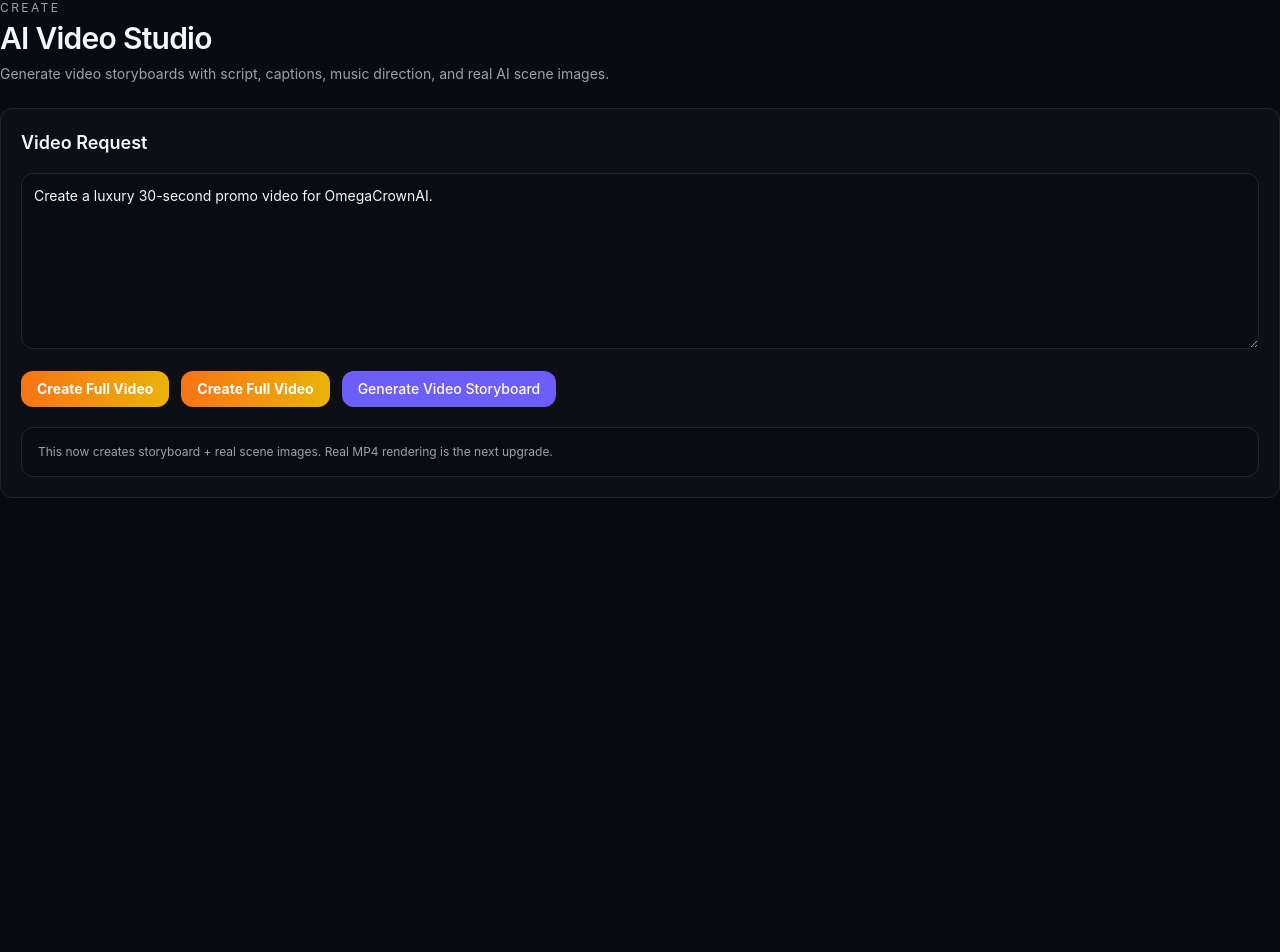
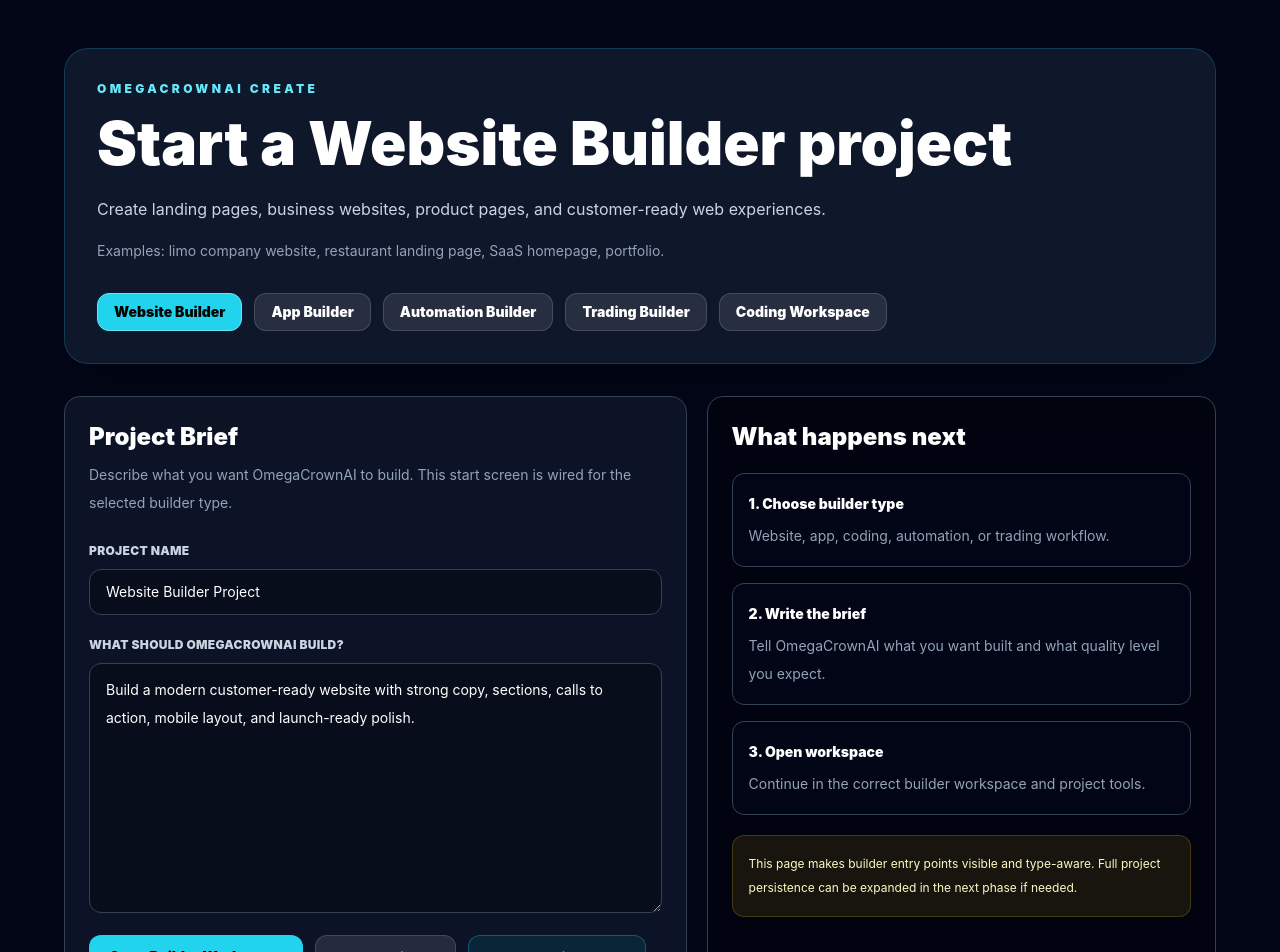
Before and after one commit to pbtransportcom-droid/omegacrownai-dashboard, a Next.js app in the folder omegacrownai-dashboard/: page /create in a window 1280 px wide. Shown: the top 952 px of the page. Before the commit the page ends 800 px from the top, so only its background shows below. Built offline with nearby package versions, Linux system fonts and the light colour scheme.

Commit message:
Wire builder start flow by type

```diff
--- a/omegacrownai-dashboard/app/build/page.tsx
+++ b/omegacrownai-dashboard/app/build/page.tsx
@@ -17,7 +17,7 @@
     title: "Coding Workspace",
     description:
       "Generate, edit, review, and ship code with OmegaCrownAI project workspaces.",
-    href: "/projects",
+    href: "/create?type=coding",
     badge: "Code",
   },
   {
@@ -66,10 +66,10 @@
               Start App Builder
             </a>
             <a
-              href="/projects"
+              href="/create?type=coding"
               className="rounded-xl border border-white/20 bg-white/10 px-5 py-3 text-sm font-black text-white hover:bg-white/20"
             >
-              Open Coding Workspace
+              Start Coding Workspace
             </a>
           </div>
         </div>
--- a/omegacrownai-dashboard/app/create/page.tsx
+++ b/omegacrownai-dashboard/app/create/page.tsx
@@ -1,10 +1,190 @@
-import { Suspense } from "react";
-import CreateClient from "@/components/create/CreateClient";
+const builderTypes = {
+  website: {
+    label: "Website Builder",
+    title: "Start a Website Builder project",
+    description:
+      "Create landing pages, business websites, product pages, and customer-ready web experiences.",
+    examples: "Examples: limo company website, restaurant landing page, SaaS homepage, portfolio.",
+    accent: "cyan",
+    defaultPrompt:
+      "Build a modern customer-ready website with strong copy, sections, calls to action, mobile layout, and launch-ready polish.",
+  },
+  app: {
+    label: "App Builder",
+    title: "Start an App Builder project",
+    description:
+      "Create dashboards, portals, SaaS apps, internal tools, and full-stack customer applications.",
+    examples: "Examples: CRM dashboard, booking portal, customer account app, analytics dashboard.",
+    accent: "purple",
+    defaultPrompt:
+      "Build a production-ready app with dashboard pages, data flows, clean UI, authentication-aware structure, and launch-ready polish.",
+  },
+  automation: {
+    label: "Automation Builder",
+    title: "Start an Automation Builder project",
+    description:
+      "Create workflows, AI agents, scheduled tasks, business pipelines, and operations automations.",
+    examples: "Examples: lead follow-up automation, content pipeline, reporting workflow, support workflow.",
+    accent: "blue",
+    defaultPrompt:
+      "Build an automation workflow with triggers, steps, safety checks, execution logs, and operational readiness.",
+  },
+  trading: {
+    label: "Trading Builder",
+    title: "Start a Trading Builder project",
+    description:
+      "Create trading dashboards, watchlists, alerts, forecast panels, market scanners, and King Trading System tools.",
+    examples: "Examples: crypto watchlist, stock forecast dashboard, alert system, trading research workspace.",
+    accent: "yellow",
+    defaultPrompt:
+      "Build a trading dashboard with watchlists, live market data, forecast quality, alerts, risk notes, and educational disclaimers.",
+  },
+  coding: {
+    label: "Coding Workspace",
+    title: "Start a Coding Workspace",
+    description:
+      "Generate, edit, review, and ship code inside OmegaCrownAI project workspaces.",
+    examples: "Examples: fix a Next.js route, build a React component, review API logic, ship a feature.",
+    accent: "slate",
+    defaultPrompt:
+      "Start a coding workspace for generating, editing, reviewing, testing, and shipping production code.",
+  },
+};
 
-export default function CreatePage() {
+function normalizeType(value?: string) {
+  if (!value) return "website";
+  if (value in builderTypes) return value as keyof typeof builderTypes;
+  if (value === "code") return "coding";
+  return "website";
+}
+
+export default function CreatePage({
+  searchParams,
+}: {
+  searchParams?: { type?: string };
+}) {
+  const type = normalizeType(searchParams?.type);
+  const selected = builderTypes[type];
+
   return (
-    <Suspense fallback={<div className="p-6 text-muted">Loading create engine...</div>}>
-      <CreateClient />
-    </Suspense>
+    <main className="min-h-screen bg-slate-950 px-6 py-12 text-white">
+      <section className="mx-auto max-w-6xl">
+        <div className="rounded-3xl border border-cyan-400/20 bg-slate-900 p-8 shadow-2xl shadow-black/30">
+          <p className="text-xs font-black uppercase tracking-[0.28em] text-cyan-300">
+            OmegaCrownAI Create
+          </p>
+          <h1 className="mt-4 text-4xl font-black md:text-6xl">
+            {selected.title}
+          </h1>
+          <p className="mt-5 max-w-3xl text-base leading-8 text-slate-300">
+            {selected.description}
+          </p>
+          <p className="mt-3 max-w-3xl text-sm leading-7 text-slate-400">
+            {selected.examples}
+          </p>
+
+          <div className="mt-7 flex flex-wrap gap-3">
+            {Object.entries(builderTypes).map(([key, item]) => (
+              <a
+                key={key}
+                href={`/create?type=${key}`}
+                className={`rounded-xl border px-4 py-2 text-sm font-black ${
+                  key === type
+                    ? "border-cyan-300 bg-cyan-400 text-black"
+                    : "border-white/15 bg-white/10 text-white hover:bg-white/20"
+                }`}
+              >
+                {item.label}
+              </a>
+            ))}
+          </div>
+        </div>
+
+        <div className="mt-8 grid gap-5 lg:grid-cols-[1.1fr_0.9fr]">
+          <div className="rounded-2xl border border-slate-700 bg-slate-900/80 p-6">
+            <h2 className="text-2xl font-black">Project Brief</h2>
+            <p className="mt-2 text-sm leading-7 text-slate-400">
+              Describe what you want OmegaCrownAI to build. This start screen is wired for the selected builder type.
+            </p>
+
+            <form action="/projects" className="mt-5 space-y-4">
+              <input type="hidden" name="type" value={type} />
+
+              <label className="block">
+                <span className="text-xs font-black uppercase tracking-wide text-slate-300">
+                  Project Name
+                </span>
+                <input
+                  name="name"
+                  defaultValue={`${selected.label} Project`}
+                  className="mt-2 w-full rounded-xl border border-slate-700 bg-black/30 px-4 py-3 text-sm text-white outline-none focus:border-cyan-300"
+                />
+              </label>
+
+              <label className="block">
+                <span className="text-xs font-black uppercase tracking-wide text-slate-300">
+                  What should OmegaCrownAI build?
+                </span>
+                <textarea
+                  name="prompt"
+                  defaultValue={selected.defaultPrompt}
+                  rows={8}
+                  className="mt-2 w-full rounded-xl border border-slate-700 bg-black/30 px-4 py-3 text-sm leading-7 text-white outline-none focus:border-cyan-300"
+                />
+              </label>
+
+              <div className="flex flex-wrap gap-3">
+                <a
+                  href={`/build/${type === "coding" ? "app" : type}/starter`}
+                  className="rounded-xl bg-cyan-400 px-5 py-3 text-sm font-black text-black hover:bg-cyan-300"
+                >
+                  Open Builder Workspace
+                </a>
+                <a
+                  href="/projects"
+                  className="rounded-xl border border-white/15 bg-white/10 px-5 py-3 text-sm font-black text-white hover:bg-white/20"
+                >
+                  Open Projects
+                </a>
+                <a
+                  href="/build"
+                  className="rounded-xl border border-cyan-400/30 bg-cyan-500/10 px-5 py-3 text-sm font-black text-cyan-100 hover:bg-cyan-500/20"
+                >
+                  Back to Builder Hub
+                </a>
+              </div>
+            </form>
+          </div>
+
+          <div className="rounded-2xl border border-slate-700 bg-black/30 p-6">
+            <h2 className="text-2xl font-black">What happens next</h2>
+            <div className="mt-5 space-y-4 text-sm leading-7 text-slate-300">
+              <div className="rounded-xl border border-slate-700 bg-slate-950/70 p-4">
+                <p className="font-black text-white">1. Choose builder type</p>
+                <p className="mt-1 text-slate-400">
+                  Website, app, coding, automation, or trading workflow.
+                </p>
+              </div>
+              <div className="rounded-xl border border-slate-700 bg-slate-950/70 p-4">
+                <p className="font-black text-white">2. Write the brief</p>
+                <p className="mt-1 text-slate-400">
+                  Tell OmegaCrownAI what you want built and what quality level you expect.
+                </p>
+              </div>
+              <div className="rounded-xl border border-slate-700 bg-slate-950/70 p-4">
+                <p className="font-black text-white">3. Open workspace</p>
+                <p className="mt-1 text-slate-400">
+                  Continue in the correct builder workspace and project tools.
+                </p>
+              </div>
+            </div>
+
+            <p className="mt-5 rounded-xl border border-yellow-400/20 bg-yellow-500/10 p-4 text-xs leading-6 text-yellow-100">
+              This page makes builder entry points visible and type-aware. Full project persistence can be expanded in the next phase if needed.
+            </p>
+          </div>
+        </div>
+      </section>
+    </main>
   );
 }
--- a/omegacrownai-dashboard/app/page.tsx
+++ b/omegacrownai-dashboard/app/page.tsx
@@ -117,7 +117,7 @@
             <a href="/create?type=app" className="inline-flex rounded-xl border border-purple-400/30 bg-purple-500/10 px-5 py-3 text-sm font-black text-purple-100 hover:bg-purple-500/20">
               App Builder
             </a>
-            <a href="/projects" className="inline-flex rounded-xl border border-slate-400/30 bg-slate-500/10 px-5 py-3 text-sm font-black text-slate-100 hover:bg-slate-500/20">
+            <a href="/create?type=coding" className="inline-flex rounded-xl border border-slate-400/30 bg-slate-500/10 px-5 py-3 text-sm font-black text-slate-100 hover:bg-slate-500/20">
               Coding Workspace
             </a>
             <a href="/automate" className="inline-flex rounded-xl border border-blue-400/30 bg-blue-500/10 px-5 py-3 text-sm font-black text-blue-100 hover:bg-blue-500/20">
```
